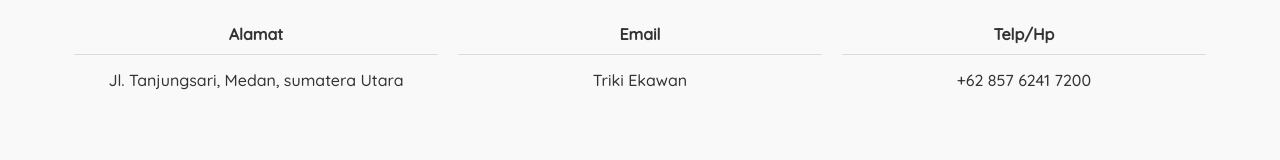
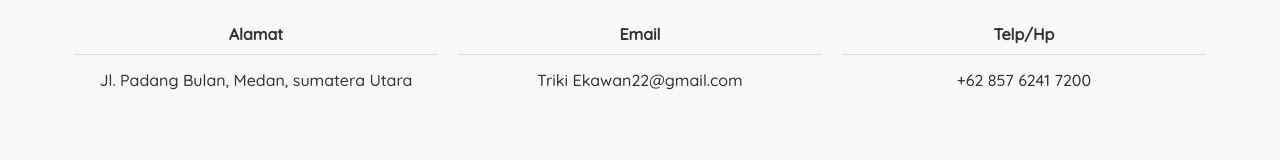
Before and after one commit to Triwans/Triwans.github.io, a plain HTML site: page index.html in a window 1280 px wide. Shown: the part 2080-2240 px from the top of the page. Drawn offline with Linux system fonts and the light colour scheme.

Commit message:
Update index.html

```diff
--- a/index.html
+++ b/index.html
@@ -127,12 +127,12 @@
 				<h3>Contact</h3>
 				<div class="col-3">
 					<h4>Alamat</h4>
-					<p>Jl. Tanjungsari, Medan, sumatera Utara</p>
+					<p>Jl. Padang Bulan, Medan, sumatera Utara</p>
 				</div>
 
 				<div class="col-3">
 					<h4>Email</h4>
-					<p>Triki Ekawan</p>
+					<p>Triki Ekawan22@gmail.com</p>
 				</div>
 
 				<div class="col-3">
```
